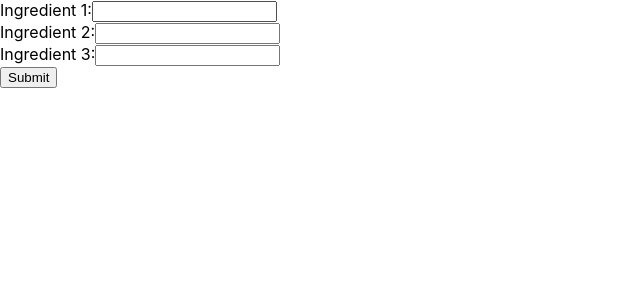
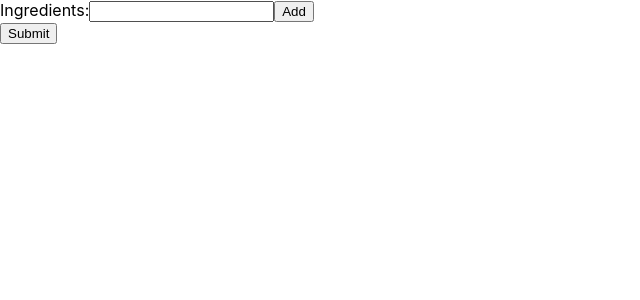
Before and after one commit to ajosephides/i.i.a.s, a React (Create React App) app: page / in a window 1280 px wide. Shown: the top 300 px of the page, without its empty margins (0-640 px from the left). Built offline with nearby package versions, Linux system fonts and the light colour scheme.

Commit message:
feature: User wants a single input box, no test

```diff
--- a/src/components/InputForm.js
+++ b/src/components/InputForm.js
@@ -4,36 +4,40 @@ class InputForm extends React.Component {
   constructor(props) {
     super(props);
     this.handleChange = this.handleChange.bind(this);
+    this.handleChangeAdd = this.handleChangeAdd.bind(this);
     this.handleSubmit = this.handleSubmit.bind(this);
   }
 
   handleChange(event) {
-    this.props.onHandleChange(event)
+    this.props.onHandleChange(event);
+  }
+
+  handleChangeAdd(event) {
+    this.props.onHandleChangeAdd(event);
+    event.preventDefault();
   }
 
   handleSubmit(event) {
-    this.props.onHandleSubmit(event)
-    event.preventDefault()
+    event.preventDefault();
+    this.props.onHandleSubmit(event);
   }
 
   render() {
     return (
-      <form onSubmit={this.handleSubmit}>
+      <form>
         <label>
-          Ingredient 1:
-          <input type="text" name = "ing1" value={this.props.ing1} onChange={this.handleChange} />
+          Ingredients:
+          <input type="text" name = "ing" value={this.props.ing} onChange={this.handleChange} />
+          <button id='add-button' onClick={this.handleChangeAdd}>
+              {/* {" "} */}
+              {/* <icon> */}
+                {/* <AddCircle /> */}
+             {/* </icon>{" "} */}
+              Add
+            </button>
         </label>
         <br />
-        <label> Ingredient 2:
-          <input type="text" name = "ing2" value={this.props.ing2} onChange={this.handleChange} />
-        </label>
-        <br />
-        <label>
-          Ingredient 3:
-          <input type="text" name = "ing3" value={this.props.ing3} onChange={this.handleChange} />
-        </label>
-        <br />
-        <input type="submit" value="Submit" />
+        <input type="submit" value="Submit" onClick={this.handleSubmit}/>
       </form>
     );
   }
--- a/src/components/RecipesList.js
+++ b/src/components/RecipesList.js
@@ -7,23 +7,26 @@ class RecipesList extends React.Component {
     super(props);
     this.state = {
       recipes: [],
-      ing1: '',
-      ing2: '',
-      ing3: ''
+      ing: '',
+      ingredients: []
     };
-
     this.onHandleChange = this.onHandleChange.bind(this);
+    this.onHandleChangeAdd = this.onHandleChangeAdd.bind(this);
     this.onHandleSubmit = this.onHandleSubmit.bind(this);
-  }
-
+  };
 
   onHandleChange(event) {
     this.setState({[event.target.name]: event.target.value});
-  }
+  };
+
+  onHandleChangeAdd() {
+    this.state.ingredients.push(this.state.ing);
+    console.log(this.state.ingredients)
+  };
 
   onHandleSubmit(event) {
-    const ingredients = [this.state['ing1'],this.state['ing2'],this.state['ing3']].join(',')
-    const api = "https://spoon-call.herokuapp.com/?ingredients=" + ingredients
+    console.log(this.state.ingredients.join(','))
+    const api = "https://spoon-call.herokuapp.com/?ingredients=" + this.state.ingredients.join(',')
     fetch(api)
       .then(promise => {
         return promise.json();
@@ -34,17 +37,16 @@ class RecipesList extends React.Component {
         this.setState({recipes: recipes})
       });
     event.preventDefault();
-  }
+  };
 
 
   render() {
     return (
       <div>
         <div>
-          <InputForm ing1={this.state.ing1}
-                     ing2={this.state.ing2}
-                     ing3={this.state.ing3}
+          <InputForm ing={this.state.ing}
                      onHandleChange={this.onHandleChange}
+                     onHandleChangeAdd={this.onHandleChangeAdd}
                      onHandleSubmit={this.onHandleSubmit}
                      />
         </div>
@@ -60,6 +62,6 @@ class RecipesList extends React.Component {
       </div>
     );
   }
-}
+};
 
 export default RecipesList
```
Also changed, not shown: 1 other file (tests, documents, lock files or other folders).
